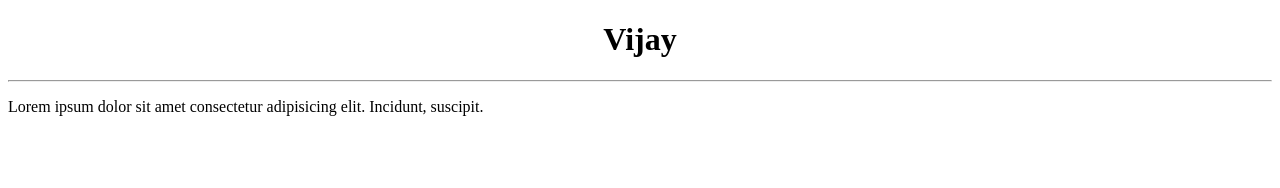
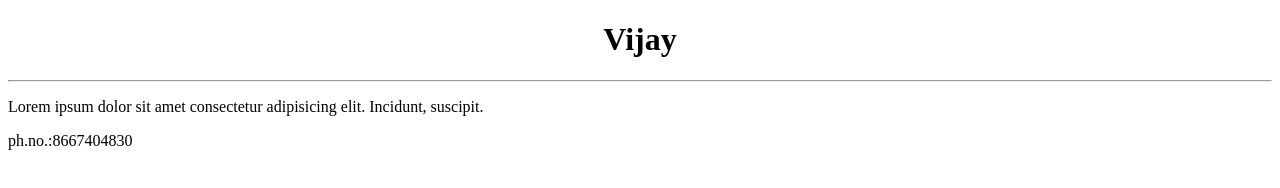
Before and after one commit to GiridharanMohan/Actorpage, a plain HTML site: page index.html in a window 1280 px wide. Drawn offline with Linux system fonts and the light colour scheme.

Commit message:
added ph no by suresh

```diff
--- a/index.html
+++ b/index.html
@@ -4,3 +4,4 @@
 </center>
 <hr>
 <p>Lorem ipsum dolor sit amet consectetur adipisicing elit. Incidunt, suscipit.</p>
+<p>ph.no.:8667404830</p>
```
